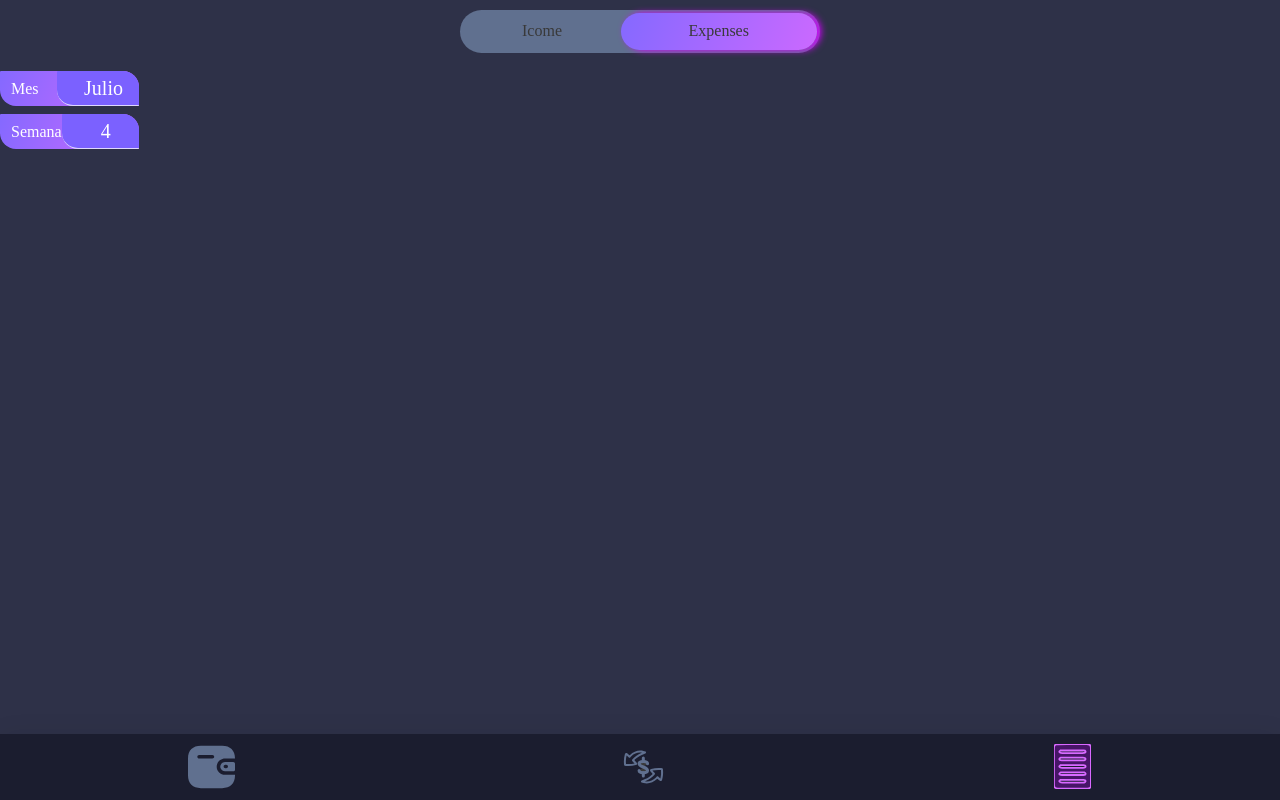
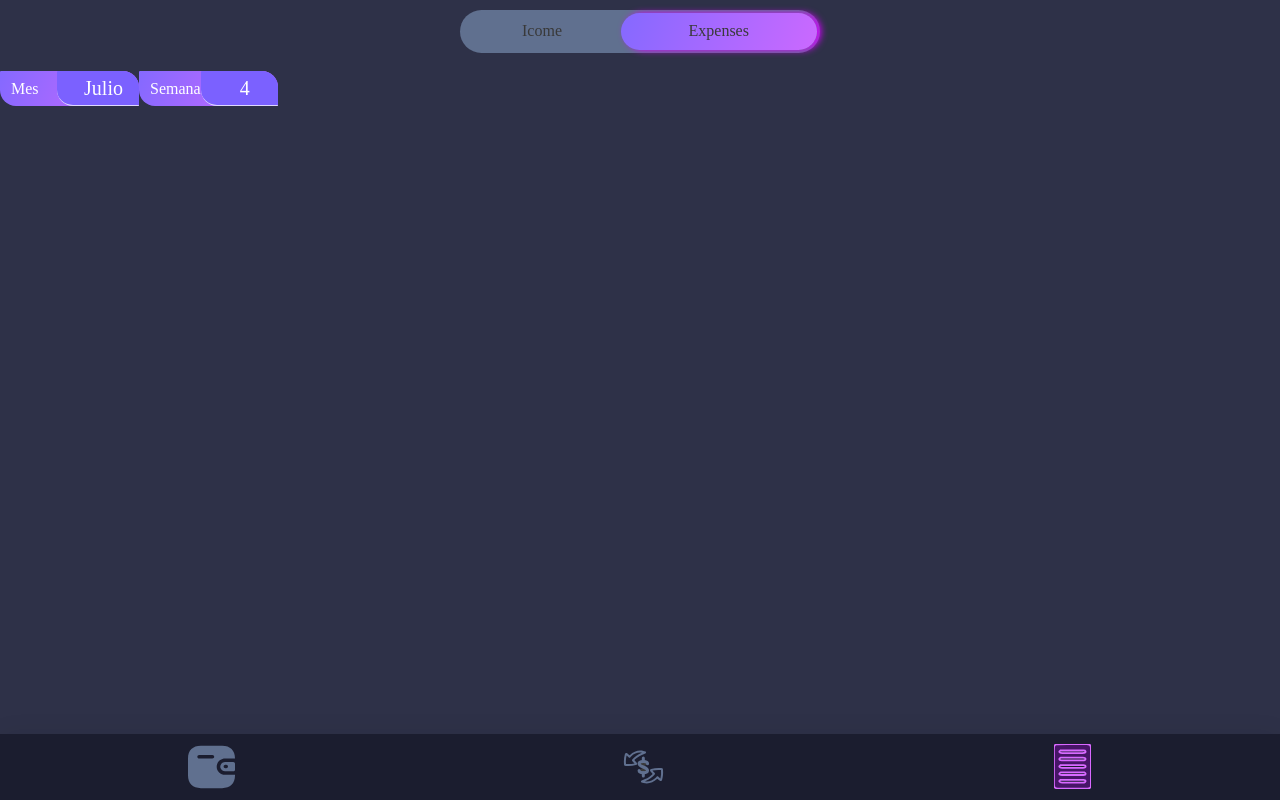
Before and after one commit to juanpa77/App_Control_de_Gastos, a React (Create React App) app: page /transaction-list in a window 1280 px wide. Built offline with nearby package versions, Linux system fonts and the light colour scheme.

Commit message:
add wrapper

```diff
--- a/src/components/transaction-list/index.tsx
+++ b/src/components/transaction-list/index.tsx
@@ -4,7 +4,7 @@ import { TransactionData } from "../transaction-form/useTransaction";
 import { TransactionListDb } from "./services/getTransactionList";
 import useTransactionList from "./hooks/useTransactionList";
 import useToggle from "../buttons/toggle-btn/useToggle";
-import { Filter, Item, List, TransactionItem } from "./styled";
+import { Filter, Item, List, TransactionItem, WrapperFilter } from "./styled";
 import { formatNumber, splitDate } from "../../utility/formatDate";
 import { ToggleBtn } from '../buttons/toggle-btn';
 import DateFilter from '../buttons/filter/date';
@@ -38,6 +38,7 @@ const TransactionList = ({ db, openModal, setSelectedTransaction }: Props) => {
           toggle={toggle}
         />
       </Filter>
+      <WrapperFilter>
         <Wrapper>
           {'Mes'}
           <DateFilter
@@ -56,11 +57,10 @@ const TransactionList = ({ db, openModal, setSelectedTransaction }: Props) => {
             dateType={''}
           />
         </Wrapper>
+      </WrapperFilter>
       <List>
         {listTransaction.map(transaction => {
-          // eslint-disable-next-line no-unused-vars
-          const { day, month, year } = splitDate(transaction.date)
-
+          const { day, month } = splitDate(transaction.date)
           return (
             <TransactionItem key={transaction.id}>
               <Item gridArea="A">{formatNumber(transaction.amount)}</Item>
--- a/src/components/transaction-list/styled.tsx
+++ b/src/components/transaction-list/styled.tsx
@@ -73,3 +73,7 @@ export const Item = styled('div')`
   grid-area: ${({ gridArea }: Props) => gridArea};
   font-size: 40px;
 `
+
+export const WrapperFilter = styled('div')`
+  display: flex;
+`
```
Lines whose indentation alone changed are shown as unchanged.
